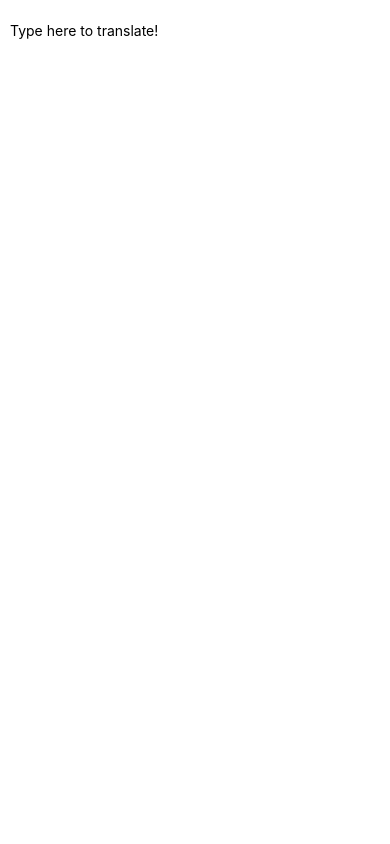
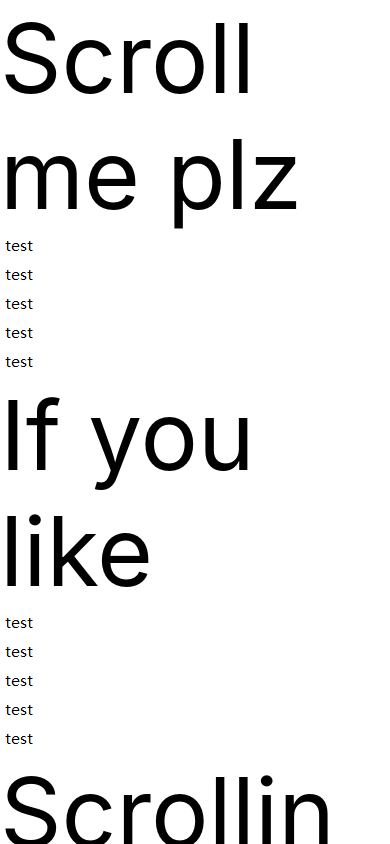
Before and after one commit to TomYou2018/rn, a React Native app in the folder AwesomeProject/: screen / in a window 390 px wide. Built offline with nearby package versions, Linux system fonts and the light colour scheme.

Commit message:
scrolldown

```diff
--- a/AwesomeProject/App.js
+++ b/AwesomeProject/App.js
@@ -1,24 +1,42 @@
 import React, { Component } from 'react';
-import { AppRegistry, Text, TextInput, View } from 'react-native';
+import{ ScrollView, Image, Text, View } from 'react-native'
 
-export default class PizzaTranslator extends Component {
-  constructor(props) {
-    super(props);
-    this.state = {text: ''};
-  }
-
+export default class IScrolledDownAndWhatHappenedNextShockedMe extends Component {
   render() {
-    return (
-      <View style={{padding: 10}}>
-        <TextInput
-          style={{height: 40}}
-          placeholder="Type here to translate!"
-          onChangeText={(text) => this.setState({text})}
-        />
-        <Text style={{padding: 10, fontSize: 42}}>
-          {this.state.text.split(' ').map((word) => word && '🍕').join(' ')}
-        </Text>
-      </View>
+      return(
+        <ScrollView>
+          <Text style={{fontSize:96}}>Scroll me plz</Text>
+          <Image source={require('./img/favicon.png')} />
+          <Image source={require('./img/favicon.png')} />
+          <Image source={require('./img/favicon.png')} />
+          <Image source={require('./img/favicon.png')} />
+          <Image source={require('./img/favicon.png')} />
+          <Text style={{fontSize:96}}>If you like</Text>
+          <Image source={require('./img/favicon.png')} />
+          <Image source={require('./img/favicon.png')} />
+          <Image source={require('./img/favicon.png')} />
+          <Image source={require('./img/favicon.png')} />
+          <Image source={require('./img/favicon.png')} />
+          <Text style={{fontSize:96}}>Scrolling down</Text>
+          <Image source={require('./img/favicon.png')} />
+          <Image source={require('./img/favicon.png')} />
+          <Image source={require('./img/favicon.png')} />
+          <Image source={require('./img/favicon.png')} />
+          <Image source={require('./img/favicon.png')} />
+          <Text style={{fontSize:96}}>What's the best</Text>
+          <Image source={require('./img/favicon.png')} />
+          <Image source={require('./img/favicon.png')} />
+          <Image source={require('./img/favicon.png')} />
+          <Image source={require('./img/favicon.png')} />
+          <Image source={require('./img/favicon.png')} />
+          <Text style={{fontSize:96}}>Framework around?</Text>
+          <Image source={require('./img/favicon.png')} />
+          <Image source={require('./img/favicon.png')} />
+          <Image source={require('./img/favicon.png')} />
+          <Image source={require('./img/favicon.png')} />
+          <Image source={require('./img/favicon.png')} />
+          <Text style={{fontSize:80}}>React Native</Text>
+        </ScrollView>
     );
   }
 }
```
Also changed, not shown: AwesomeProject/img/favicon.png (added).
